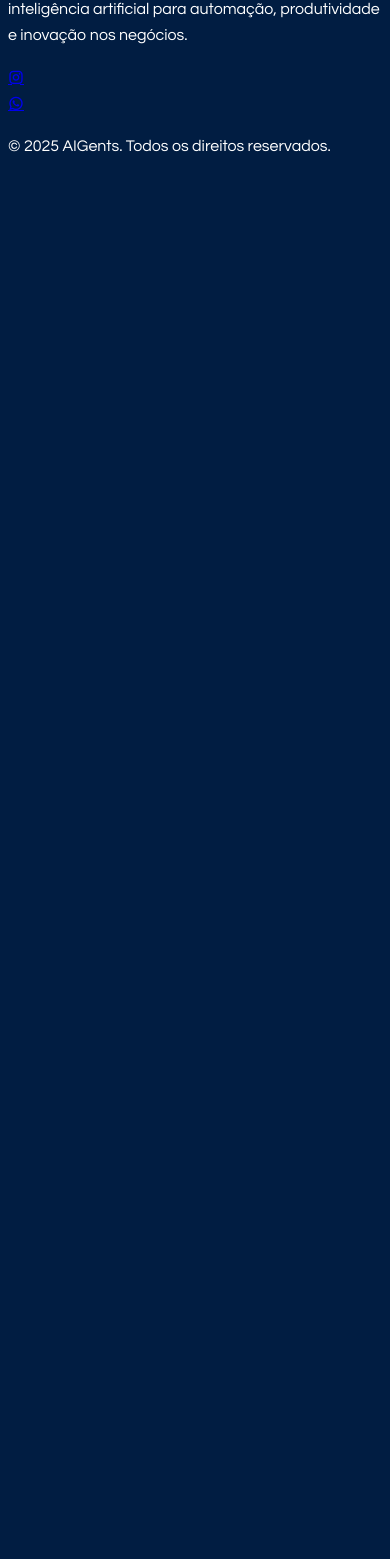
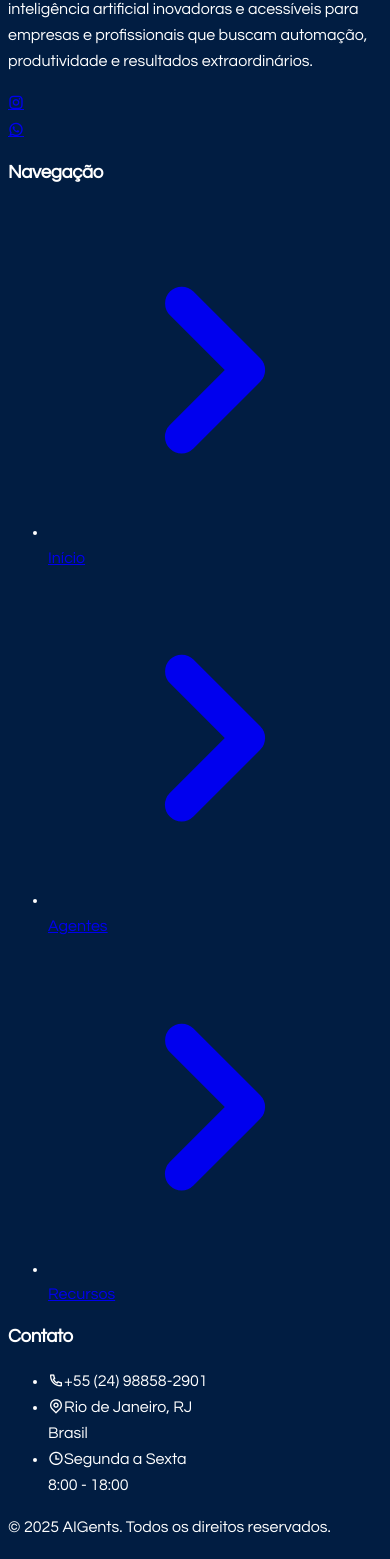
Before and after one commit to mcoelhoa/portfoliointeligente, a React (Vite) app in the folder client/: page / in a window 390 px wide. Shown: the part 4962-6521 px from the top of the page. Before the commit the page ends 5137 px from the top, so only its background shows below. Built offline with nearby package versions, Linux system fonts and the light colour scheme; a web font is replaced by a local one.

Commit message:
Restored to 'd5c086ed55c1791ebc8c93a58eb8a2c666d75f55'
Replit-Restored-To: d5c086ed55c1791ebc8c93a58eb8a2c666d75f55

```diff
--- a/client/src/components/CallToAction.tsx
+++ b/client/src/components/CallToAction.tsx
@@ -46,7 +46,7 @@ export default function CallToAction() {
       {/* Background shapes */}
       <div className="absolute bottom-0 left-0 w-full overflow-hidden z-0">
         <svg xmlns="http://www.w3.org/2000/svg" viewBox="0 0 1440 320" className="w-full h-auto" preserveAspectRatio="none">
-          <path fill="var(--primary-900)" fillOpacity="1" d="M0,256L48,229.3C96,203,192,149,288,154.7C384,160,480,224,576,218.7C672,213,768,139,864,128C960,117,1056,171,1152,197.3C1248,224,1344,224,1392,224L1440,224L1440,320L1392,320C1344,320,1248,320,1152,320C1056,320,960,320,864,320C768,320,672,320,576,320C480,320,384,320,288,320C192,320,96,320,48,320L0,320Z"></path>
+          <path fill="var(--primary-900)" fill-opacity="1" d="M0,256L48,229.3C96,203,192,149,288,154.7C384,160,480,224,576,218.7C672,213,768,139,864,128C960,117,1056,171,1152,197.3C1248,224,1344,224,1392,224L1440,224L1440,320L1392,320C1344,320,1248,320,1152,320C1056,320,960,320,864,320C768,320,672,320,576,320C480,320,384,320,288,320C192,320,96,320,48,320L0,320Z"></path>
         </svg>
       </div>
     </section>
--- a/client/src/components/Footer.tsx
+++ b/client/src/components/Footer.tsx
@@ -12,8 +12,9 @@ export default function Footer() {
       </div>
 
       <div className="container mx-auto px-4">
-        <div className="flex flex-col items-center text-center mb-16">
-          {/* Logo & Description (Centered) */}
+        <div className="grid grid-cols-1 lg:grid-cols-4 gap-12 mb-16">
+          {/* Logo & Description */}
+          <div className="lg:col-span-2">
             <div className="flex items-center mb-6">
               <div className="w-14 h-14 rounded-2xl bg-gradient-to-r from-[var(--secondary-600)] to-[var(--secondary-500)] p-0.5 flex items-center justify-center mr-3 shadow-lg shadow-[var(--secondary-600)]/20">
                 <div className="w-full h-full rounded-2xl bg-[var(--primary-900)] flex items-center justify-center">
@@ -24,31 +25,80 @@ export default function Footer() {
             </div>
 
             <p className="text-gray-300 max-w-lg mb-8 text-base leading-relaxed">
-            Transformando o futuro com soluções de inteligência artificial para automação, produtividade e inovação nos negócios.
+              Transformando o futuro com soluções de inteligência artificial inovadoras e acessíveis para empresas e profissionais que buscam automação, produtividade e resultados extraordinários.
             </p>
 
-          {/* Social Icons (Centered) */}
-          <div className="flex gap-4 mb-6">
+            <div className="flex mb-6 gap-4">
               <a
                 href="http://instagram.com/unitmedia1/"
                 target="_blank"
                 rel="noopener noreferrer"
-              className="w-12 h-12 rounded-full bg-gradient-to-r from-[var(--secondary-600)] to-[var(--secondary-500)] p-0.5 flex items-center justify-center hover:shadow-lg hover:shadow-[var(--secondary-600)]/30 transition-all transform hover:scale-110 duration-300"
+                className="w-10 h-10 rounded-full bg-gradient-to-r from-[var(--secondary-600)] to-[var(--secondary-500)] p-0.5 flex items-center justify-center hover:shadow-lg hover:shadow-[var(--secondary-600)]/30 transition-all transform hover:scale-110 duration-300"
               >
                 <div className="w-full h-full rounded-full bg-[var(--primary-900)] flex items-center justify-center">
-                <i className="ri-instagram-line text-xl text-[var(--secondary-500)]"></i>
+                  <i className="ri-instagram-line text-lg text-[var(--secondary-500)]"></i>
                 </div>
               </a>
               <a
                 href={whatsappLink}
                 target="_blank"
                 rel="noopener noreferrer"
-              className="w-12 h-12 rounded-full bg-gradient-to-r from-[var(--secondary-600)] to-[var(--secondary-500)] p-0.5 flex items-center justify-center hover:shadow-lg hover:shadow-[var(--secondary-600)]/30 transition-all transform hover:scale-110 duration-300"
+                className="w-10 h-10 rounded-full bg-gradient-to-r from-[var(--secondary-600)] to-[var(--secondary-500)] p-0.5 flex items-center justify-center hover:shadow-lg hover:shadow-[var(--secondary-600)]/30 transition-all transform hover:scale-110 duration-300"
               >
                 <div className="w-full h-full rounded-full bg-[var(--primary-900)] flex items-center justify-center">
-                <i className="ri-whatsapp-line text-xl text-[var(--secondary-500)]"></i>
+                  <i className="ri-whatsapp-line text-lg text-[var(--secondary-500)]"></i>
                 </div>
               </a>
+            </div>
+          </div>
+
+          {/* Links Columns */}
+          <div>
+            <h3 className="text-white text-lg font-semibold mb-6">Navegação</h3>
+            <ul className="space-y-4">
+              <li>
+                <a href="#" className="text-gray-400 hover:text-[var(--secondary-500)] transition-colors duration-300 flex items-center">
+                  <svg xmlns="http://www.w3.org/2000/svg" className="h-3 w-3 mr-2 text-[var(--secondary-500)]" viewBox="0 0 20 20" fill="currentColor">
+                    <path fillRule="evenodd" d="M7.293 14.707a1 1 0 010-1.414L10.586 10 7.293 6.707a1 1 0 011.414-1.414l4 4a1 1 0 010 1.414l-4 4a1 1 0 01-1.414 0z" clipRule="evenodd" />
+                  </svg>
+                  <span>Início</span>
+                </a>
+              </li>
+              <li>
+                <a href="#agents" className="text-gray-400 hover:text-[var(--secondary-500)] transition-colors duration-300 flex items-center">
+                  <svg xmlns="http://www.w3.org/2000/svg" className="h-3 w-3 mr-2 text-[var(--secondary-500)]" viewBox="0 0 20 20" fill="currentColor">
+                    <path fillRule="evenodd" d="M7.293 14.707a1 1 0 010-1.414L10.586 10 7.293 6.707a1 1 0 011.414-1.414l4 4a1 1 0 010 1.414l-4 4a1 1 0 01-1.414 0z" clipRule="evenodd" />
+                  </svg>
+                  <span>Agentes</span>
+                </a>
+              </li>
+              <li>
+                <a href="#about" className="text-gray-400 hover:text-[var(--secondary-500)] transition-colors duration-300 flex items-center">
+                  <svg xmlns="http://www.w3.org/2000/svg" className="h-3 w-3 mr-2 text-[var(--secondary-500)]" viewBox="0 0 20 20" fill="currentColor">
+                    <path fillRule="evenodd" d="M7.293 14.707a1 1 0 010-1.414L10.586 10 7.293 6.707a1 1 0 011.414-1.414l4 4a1 1 0 010 1.414l-4 4a1 1 0 01-1.414 0z" clipRule="evenodd" />
+                  </svg>
+                  <span>Recursos</span>
+                </a>
+              </li>
+            </ul>
+          </div>
+
+          <div>
+            <h3 className="text-white text-lg font-semibold mb-6">Contato</h3>
+            <ul className="space-y-4">
+              <li className="text-gray-400 flex items-start">
+                <i className="ri-phone-line text-[var(--secondary-500)] mr-3 mt-1"></i>
+                <span>+55 (24) 98858-2901</span>
+              </li>
+              <li className="text-gray-400 flex items-start">
+                <i className="ri-map-pin-line text-[var(--secondary-500)] mr-3 mt-1"></i>
+                <span>Rio de Janeiro, RJ<br/>Brasil</span>
+              </li>
+              <li className="text-gray-400 flex items-start">
+                <i className="ri-time-line text-[var(--secondary-500)] mr-3 mt-1"></i>
+                <span>Segunda a Sexta<br/>8:00 - 18:00</span>
+              </li>
+            </ul>
           </div>
         </div>
 
@@ -56,8 +106,12 @@ export default function Footer() {
         <div className="h-px bg-gradient-to-r from-transparent via-[var(--primary-800)] to-transparent mb-6"></div>
 
         {/* Copyright */}
-        <div className="text-center">
+        <div className="flex flex-col md:flex-row justify-between items-center text-center md:text-left">
           <p className="text-gray-500 text-sm">&copy; {currentYear} AIGents. Todos os direitos reservados.</p>
+          <div className="flex space-x-6 mt-4 md:mt-0">
+            <a href="#" className="text-gray-500 text-sm hover:text-[var(--secondary-500)] transition-colors duration-300">Termos de Uso</a>
+            <a href="#" className="text-gray-500 text-sm hover:text-[var(--secondary-500)] transition-colors duration-300">Política de Privacidade</a>
+          </div>
         </div>
       </div>
     </footer>
```
Lines whose indentation alone changed are shown as unchanged.
